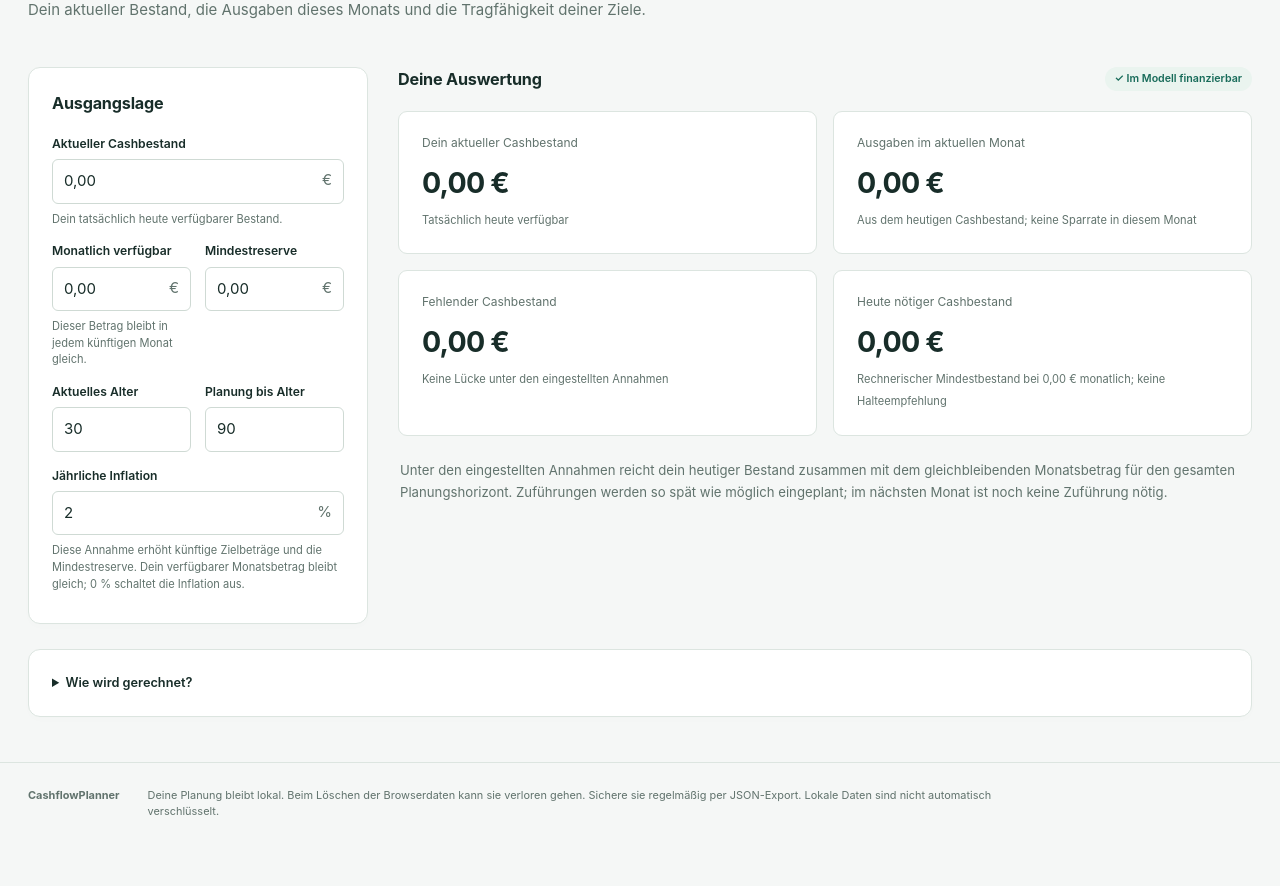
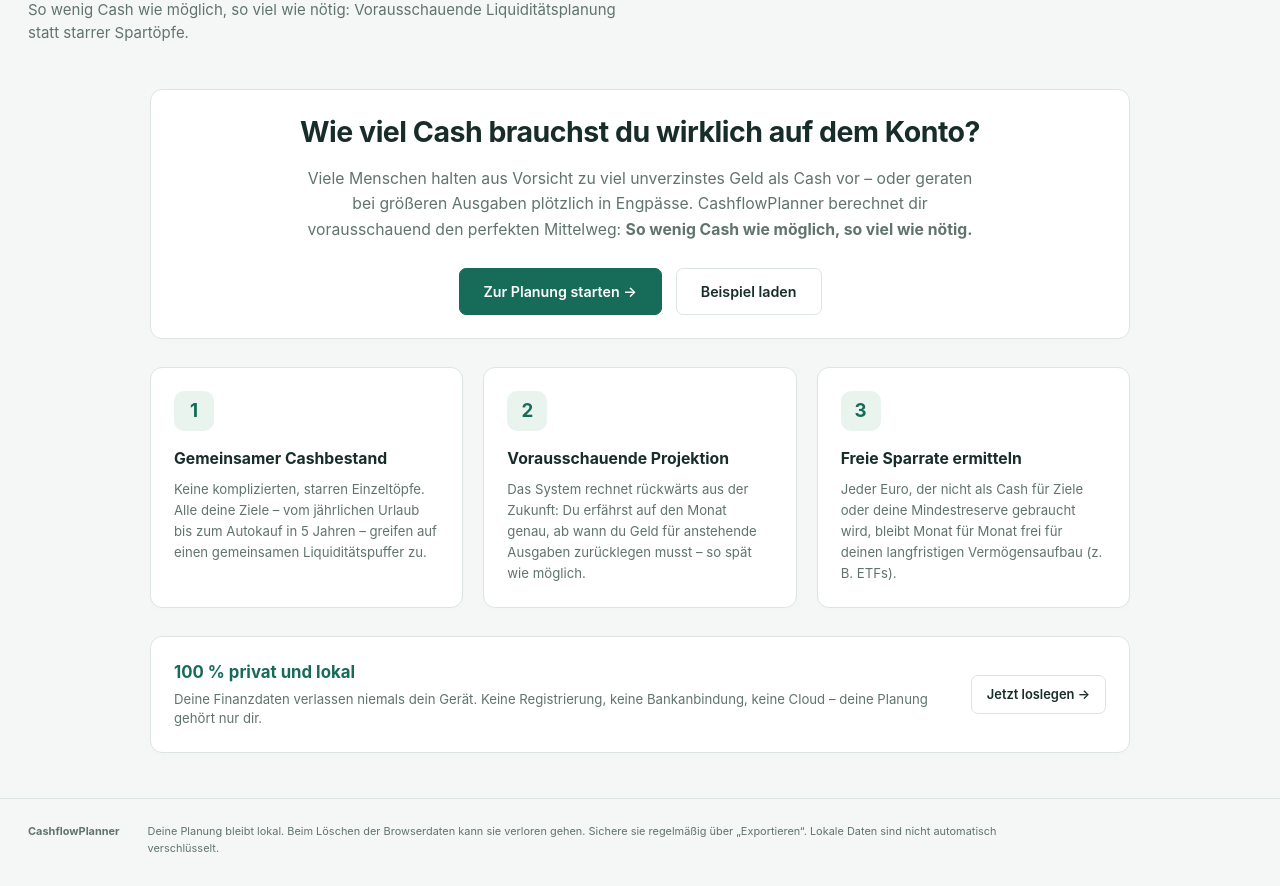
Before and after one commit to RalfHuesing/CashflowPlanner, a website with bundled scripts: page web/index.html in a window 1280 px wide. Shown: the part 282-1168 px from the top of the page. Before the commit the page ends 1131 px from the top, so only its background shows below. Built offline with nearby package versions, Linux system fonts and the light colour scheme.

Commit message:
Startseite mit Kurz-Einfuehrung ergaenzt und Fachbegriff JSON aus UI entfernt

```diff
--- a/web/css/views.css
+++ b/web/css/views.css
@@ -1,3 +1,129 @@
+/* ==========================================================================
+   Start View (Einführung & Onboarding)
+   ========================================================================== */
+.start-layout {
+  display: grid;
+  gap: 28px;
+  max-width: 980px;
+  margin: 0 auto;
+}
+
+.start-hero {
+  text-align: center;
+  padding: 38px 28px;
+}
+
+.start-hero h2 {
+  font-size: clamp(1.4rem, 2.4vw, 1.9rem);
+  font-weight: 700;
+  line-height: 1.3;
+  letter-spacing: -.5px;
+  margin-bottom: 16px;
+  color: var(--ink);
+}
+
+.start-hero p {
+  font-size: 1.05rem;
+  color: var(--muted);
+  max-width: 680px;
+  margin: 0 auto 26px;
+  line-height: 1.6;
+}
+
+.start-actions {
+  display: flex;
+  gap: 14px;
+  justify-content: center;
+  flex-wrap: wrap;
+}
+
+.start-actions .button {
+  padding: 12px 24px;
+  font-size: .95rem;
+  text-decoration: none;
+}
+
+.start-grid {
+  display: grid;
+  grid-template-columns: repeat(3, minmax(0, 1fr));
+  gap: 20px;
+}
+
+.start-card {
+  padding: 24px;
+  display: flex;
+  flex-direction: column;
+}
+
+.start-card-icon {
+  width: 40px;
+  height: 40px;
+  border-radius: 10px;
+  background: var(--green-light);
+  color: var(--green);
+  display: grid;
+  place-items: center;
+  font-size: 1.25rem;
+  font-weight: 700;
+  margin-bottom: 16px;
+}
+
+.start-card h3 {
+  font-size: 1.05rem;
+  margin-bottom: 8px;
+}
+
+.start-card p {
+  font-size: .88rem;
+  color: var(--muted);
+  line-height: 1.6;
+  margin: 0;
+}
+
+.start-principle {
+  display: flex;
+  align-items: center;
+  justify-content: space-between;
+  gap: 24px;
+  padding: 26px 30px;
+  background: #fbfdfc;
+}
+
+.start-principle strong {
+  display: block;
+  font-size: 1.12rem;
+  color: var(--green);
+  margin-bottom: 4px;
+}
+
+.start-principle p {
+  margin: 0;
+  font-size: .88rem;
+  color: var(--muted);
+}
+
+.start-principle .button {
+  white-space: nowrap;
+  text-decoration: none;
+}
+
+@media (max-width: 760px) {
+  .start-hero {
+    padding: 24px 16px;
+  }
+
+  .start-grid {
+    grid-template-columns: 1fr;
+    gap: 14px;
+  }
+
+  .start-principle {
+    flex-direction: column;
+    text-align: center;
+    padding: 20px;
+  }
+}
+
 /* ==========================================================================
    Overview View
    ========================================================================== */
--- a/web/index.html
+++ b/web/index.html
@@ -29,7 +29,9 @@
       </div>
     </header>
     <nav class="primary-nav" aria-label="Hauptnavigation">
-      <a href="#uebersicht" data-view="overview" aria-current="page">
+      <a href="#start" data-view="start" aria-current="page">
+        <span aria-hidden="true">⌂</span> Start</a>
+      <a href="#uebersicht" data-view="overview">
         <span aria-hidden="true">◫</span> Übersicht</a>
       <a href="#ziele" data-view="goals">
         <span aria-hidden="true">◎</span> Ziele <span id="nav-goal-count" class="nav-count">0</span>
@@ -45,13 +47,60 @@
       <div class="page-heading">
         <div>
           <p class="eyebrow">DEINE LIQUIDITÄTSPLANUNG</p>
-          <h1 id="page-title" tabindex="-1">Deine Übersicht</h1>
-          <p id="page-description">Dein aktueller Bestand, die Ausgaben dieses Monats und die Tragfähigkeit deiner Ziele.</p>
+          <h1 id="page-title" tabindex="-1">Willkommen beim CashflowPlanner</h1>
+          <p id="page-description">So wenig Cash wie möglich, so viel wie nötig: Vorausschauende Liquiditätsplanung statt starrer Spartöpfe.</p>
         </div>
       </div>
       <p id="app-message" class="notice" role="status" hidden>
       </p>
-      <section id="overview-view" class="app-view" aria-label="Übersicht">
+      <section id="start-view" class="app-view start-layout" aria-label="Startseite">
+        <div class="panel start-hero">
+          <h2>Wie viel Cash brauchst du wirklich auf dem Konto?</h2>
+          <p>
+            Viele Menschen halten aus Vorsicht zu viel unverzinstes Geld als Cash vor – oder geraten bei größeren Ausgaben plötzlich in Engpässe.
+            CashflowPlanner berechnet dir vorausschauend den perfekten Mittelweg: <strong>So wenig Cash wie möglich, so viel wie nötig.</strong>
+          </p>
+          <div class="start-actions">
+            <a href="#uebersicht" class="button primary">Zur Planung starten →</a>
+            <button type="button" id="start-sample-btn" class="button subtle">Beispiel laden</button>
+          </div>
+        </div>
+
+        <div class="start-grid">
+          <div class="panel start-card">
+            <div class="start-card-icon" aria-hidden="true">1</div>
+            <h3>Gemeinsamer Cashbestand</h3>
+            <p>
+              Keine komplizierten, starren Einzeltöpfe. Alle deine Ziele – vom jährlichen Urlaub bis zum Autokauf in 5 Jahren – greifen auf einen gemeinsamen Liquiditätspuffer zu.
+            </p>
+          </div>
+
+          <div class="panel start-card">
+            <div class="start-card-icon" aria-hidden="true">2</div>
+            <h3>Vorausschauende Projektion</h3>
+            <p>
+              Das System rechnet rückwärts aus der Zukunft: Du erfährst auf den Monat genau, ab wann du Geld für anstehende Ausgaben zurücklegen musst – so spät wie möglich.
+            </p>
+          </div>
+
+          <div class="panel start-card">
+            <div class="start-card-icon" aria-hidden="true">3</div>
+            <h3>Freie Sparrate ermitteln</h3>
+            <p>
+              Jeder Euro, der nicht als Cash für Ziele oder deine Mindestreserve gebraucht wird, bleibt Monat für Monat frei für deinen langfristigen Vermögensaufbau (z. B. ETFs).
+            </p>
+          </div>
+        </div>
+
+        <div class="panel start-principle">
+          <div>
+            <strong>100 % privat und lokal</strong>
+            <p>Deine Finanzdaten verlassen niemals dein Gerät. Keine Registrierung, keine Bankanbindung, keine Cloud – deine Planung gehört nur dir.</p>
+          </div>
+          <a href="#uebersicht" class="button subtle">Jetzt loslegen →</a>
+        </div>
+      </section>
+      <section id="overview-view" class="app-view" aria-label="Übersicht" hidden>
         <p id="stale-notice" class="notice" hidden>
         </p>
         <div class="overview-layout">
@@ -244,7 +293,7 @@
     </main>
     <footer>
       <strong>CashflowPlanner</strong>
-      <p>Deine Planung bleibt lokal. Beim Löschen der Browserdaten kann sie verloren gehen. Sichere sie regelmäßig per JSON-Export. Lokale Daten sind nicht automatisch verschlüsselt.</p>
+      <p>Deine Planung bleibt lokal. Beim Löschen der Browserdaten kann sie verloren gehen. Sichere sie regelmäßig über „Exportieren“. Lokale Daten sind nicht automatisch verschlüsselt.</p>
     </footer>
     <dialog id="goal-dialog" aria-labelledby="goal-dialog-title">
       <form id="goal-form" novalidate>
--- a/web/js/main.js
+++ b/web/js/main.js
@@ -80,11 +80,21 @@
   document.getElementById('confirm-cancel').onclick = () => dialog.close();
   dialog.showModal();
 }
-document.getElementById('sample-button').addEventListener('click',() => {
-  const action = () => {applyData(getSampleData());notify('Beispieldaten geladen. Du kannst alle Werte ausprobieren und anpassen.');};
-  if (data.goals.length || data.settings.cashCents || data.settings.monthlyCents || data.settings.reserveCents) confirmReplacement('Die Beispieldaten ersetzen deine aktuelle Planung. Sichere sie bei Bedarf zuerst über „Exportieren“.',action);
-  else action();
-});
+function loadSamples() {
+  const action = () => {
+    applyData(getSampleData());
+    notify('Beispieldaten geladen. Du kannst alle Werte ausprobieren und anpassen.');
+    window.location.hash = '#uebersicht';
+  };
+  if (data.goals.length || data.settings.cashCents || data.settings.monthlyCents || data.settings.reserveCents) {
+    confirmReplacement('Die Beispieldaten ersetzen deine aktuelle Planung. Sichere sie bei Bedarf zuerst über „Exportieren“.', action);
+  } else {
+    action();
+  }
+}
+document.getElementById('sample-button').addEventListener('click', loadSamples);
+const startSampleBtn = document.getElementById('start-sample-btn');
+if (startSampleBtn) startSampleBtn.addEventListener('click', loadSamples);
 document.getElementById('export-button').addEventListener('click',() => {
   try {
     const blob = new Blob([exportData(data, new Date(), plan)],{type:'application/json'});
@@ -92,7 +102,7 @@
     const anchor = document.createElement('a'); anchor.href=url;anchor.download=`cashflow-planner-${startMonth}.json`;
     document.body.append(anchor);anchor.click();anchor.remove();
     setTimeout(() => URL.revokeObjectURL(url),1000);
-    notify('Deine Planung wurde als JSON-Datei zum Download bereitgestellt.');
+    notify('Deine Planung wurde als Datei zum Download bereitgestellt.');
   } catch (error) {notify(`Export fehlgeschlagen: ${error.message}`);}
 });
 const fileInput = document.getElementById('import-file');
--- a/web/js/ui/navigation.js
+++ b/web/js/ui/navigation.js
@@ -1,4 +1,5 @@
 const views = {
+  start: { id: 'start', title: 'Willkommen beim CashflowPlanner', description: 'So wenig Cash wie möglich, so viel wie nötig: Vorausschauende Liquiditätsplanung statt starrer Spartöpfe.' },
   uebersicht: { id: 'overview', title: 'Deine Übersicht', description: 'Dein aktueller Bestand, die Ausgaben dieses Monats und die Tragfähigkeit deiner Ziele.' },
   ziele: { id: 'goals', title: 'Deine finanziellen Ziele', description: 'Plane große Wünsche und regelmäßige Ausgaben an einem Ort.' },
   zeitplan: { id: 'timeline', title: 'Dein Zeitplan', description: 'Sieh, wann du Cash zurücklegen musst und wie sich dein Bestand entwickelt.' },
@@ -9,7 +10,7 @@
 export function bindNavigation() {
   const showView = (moveFocus) => {
     const key = window.location.hash.slice(1);
-    const view = views[key] ?? views.uebersicht;
+    const view = views[key] ?? views.start;
     for (const panel of document.querySelectorAll('.app-view')) {
       panel.hidden = panel.id !== `${view.id}-view`;
     }
```
Also changed, not shown: docs/ARCHITECTURE.md (+1 -1 lines), docs/PRODUCT.md (+1 -1 lines).
